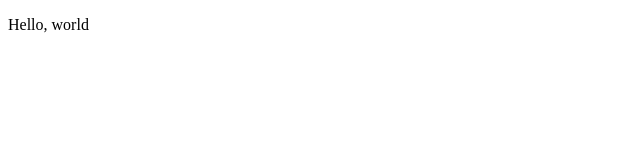
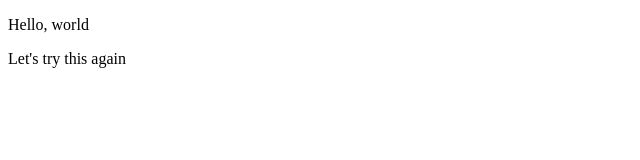
Before and after one commit to demarcusjefferson/demarcusjefferson.github.io, a plain HTML site: page index.html in a window 1280 px wide. Shown: the whole page, without its empty margins (0-640 px from the left). Drawn offline with Linux system fonts and the light colour scheme.

Commit message:
Second Commit
Added text to index.html

```diff
--- a/index.html
+++ b/index.html
@@ -5,5 +5,6 @@
 </head>
 <body>
     <p>Hello, world</p>
+    <p>Let's try this again</p>
 </body>
 </html>
```
